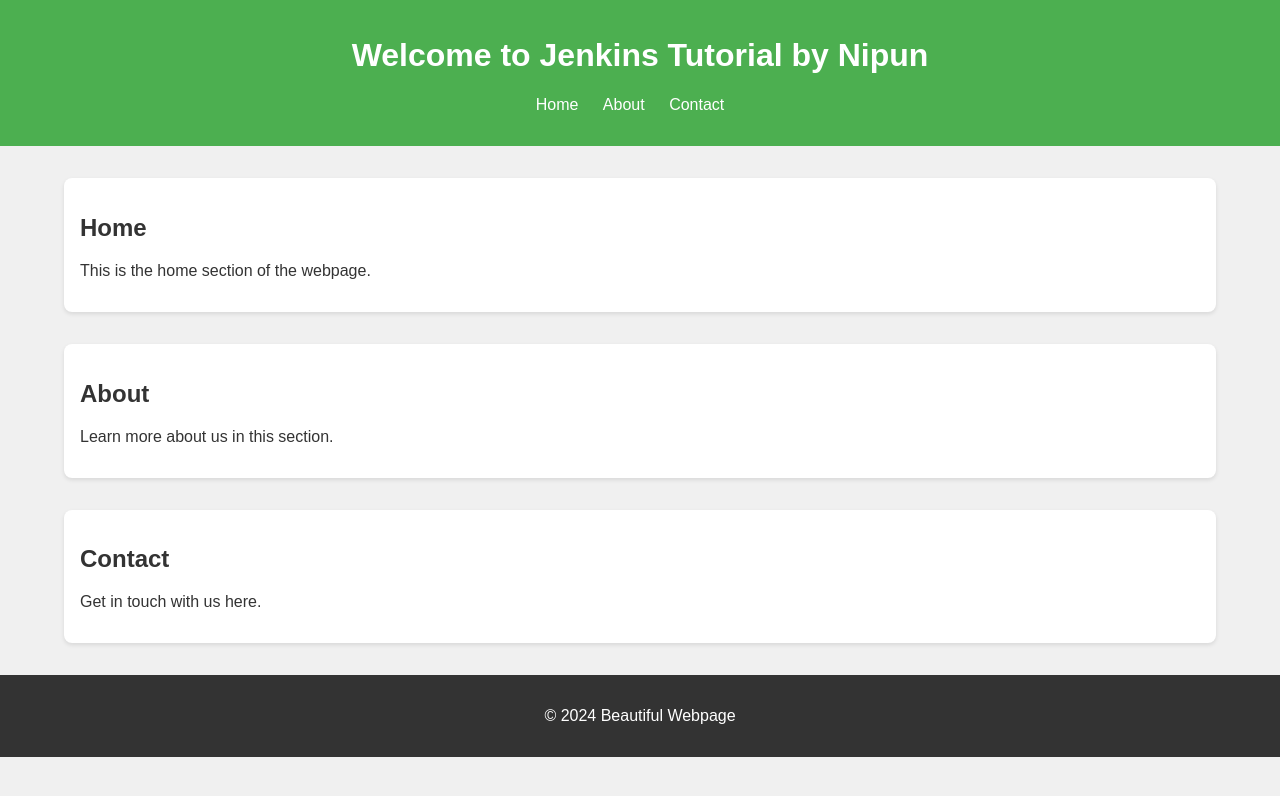
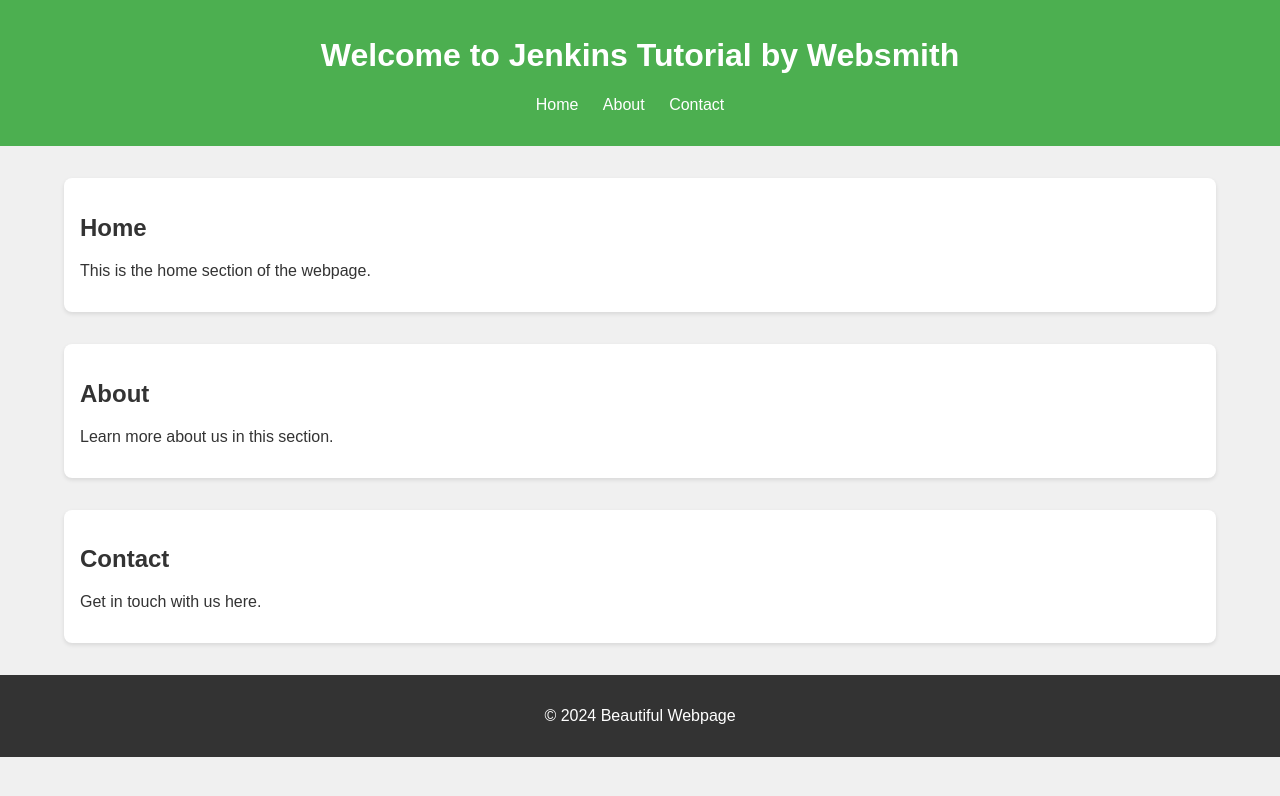
Before and after one commit to nipun214/jenkins, a plain HTML site: page index.html in a window 1280 px wide. Drawn offline with Linux system fonts and the light colour scheme.

Commit message:
Update index.html

```diff
--- a/index.html
+++ b/index.html
@@ -51,7 +51,7 @@
 </head>
 <body>
     <header>
-        <h1>Welcome to Jenkins Tutorial by Nipun</h1>
+        <h1>Welcome to Jenkins Tutorial by Websmith </h1>
         <nav>
             <ul>
                 <li><a href="#home">Home</a></li>
```
